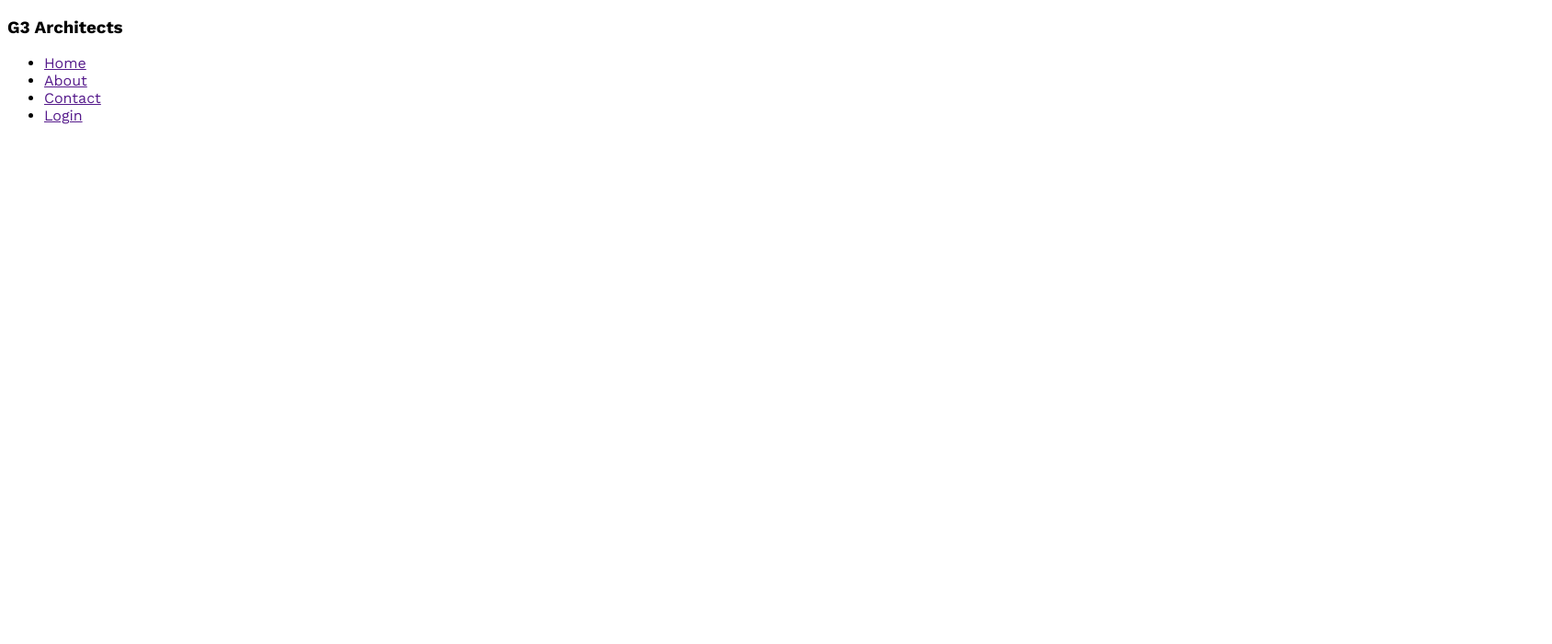
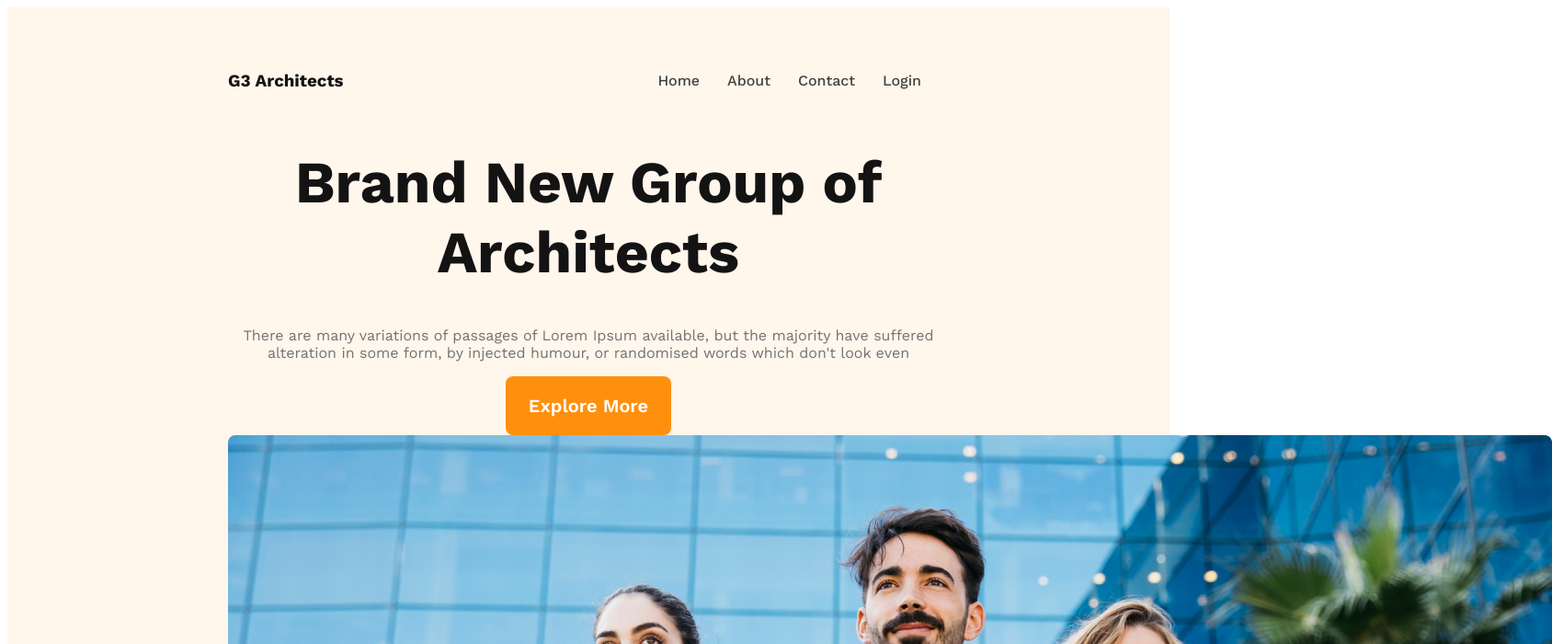
Before and after one commit to nishat-aara/git-architect-website, a plain HTML site: page index.html in a window 1280 px wide. Shown: the top 700 px of the page at 92% size, 1688 px wide, since content can reach past the window. Drawn offline with nearby package versions, Linux system fonts and the light colour scheme.

Commit message:
added code

```diff
--- a/index.html
+++ b/index.html
@@ -9,7 +9,7 @@
 <body>
     <header>
         <nav>
-            <h3>G3 Architects</h3>
+            <h3 class="nav-title">G3 Architects</h3>
             <ul>
                 <li><a href="">Home</a></li>
                 <li><a href="">About</a></li>
@@ -17,6 +17,18 @@
                 <li><a href="">Login</a></li>
             </ul>
         </nav>
+        <div class="banner">
+           <div class="banner-container">
+            <h1 class="banner-title">
+                Brand New
+             Group of Architects
+
+            </h1>
+            <p class="banner-description">There are many variations of passages of Lorem Ipsum available, but the majority have suffered alteration in some form, by injected humour, or randomised words which don't look even</p>
+            <button class="btn-primary">Explore More</button>
+           </div>
+            <img src="images/banner.png" alt="">
+        </div>
     </header>
     <main>
 
--- a/styles/architect.css
+++ b/styles/architect.css
@@ -4,3 +4,57 @@
 *{
     font-family: 'Work Sans', sans-serif;
 }
+/* header style */
+header{
+    background: rgba(255, 144, 14, 0.08);
+    padding: 50px 240px;
+}
+.nav-title{
+    font-size: 2.8erm;
+    font-weight: 700;
+    color: var(--dark-01, #131313);
+}
+nav{
+    display: flex;
+    justify-content: space-between;
+    align-items: center;
+}
+nav > ul{
+    display: flex;
+}
+nav li{
+    list-style: none;
+    margin-right: 30px;
+    font-weight: 500;
+    font-size: 1rem;
+}
+nav li a{
+    text-decoration: none;
+    color: var(--dark-02, #424242);
+}
+/* banner-styles */
+.banner-container{
+     max-width: 800px;
+     text-align: center;
+     margin: 0 auto;
+}
+.banner-title{
+    font-size: 4rem;
+    font-weight: 700;
+    color: #131313;
+}
+
+.banner-description{
+    color: #727272;
+    font-weight: 400;
+}
+.btn-primary{
+    border-radius: 8px;
+    background: #FF900E;
+    padding: 20px 25px;
+    color: #FFF;
+    font-size: 1.25rem;
+    font-weight: 600;
+    cursor: pointer;
+    border: 0;
+}
```
